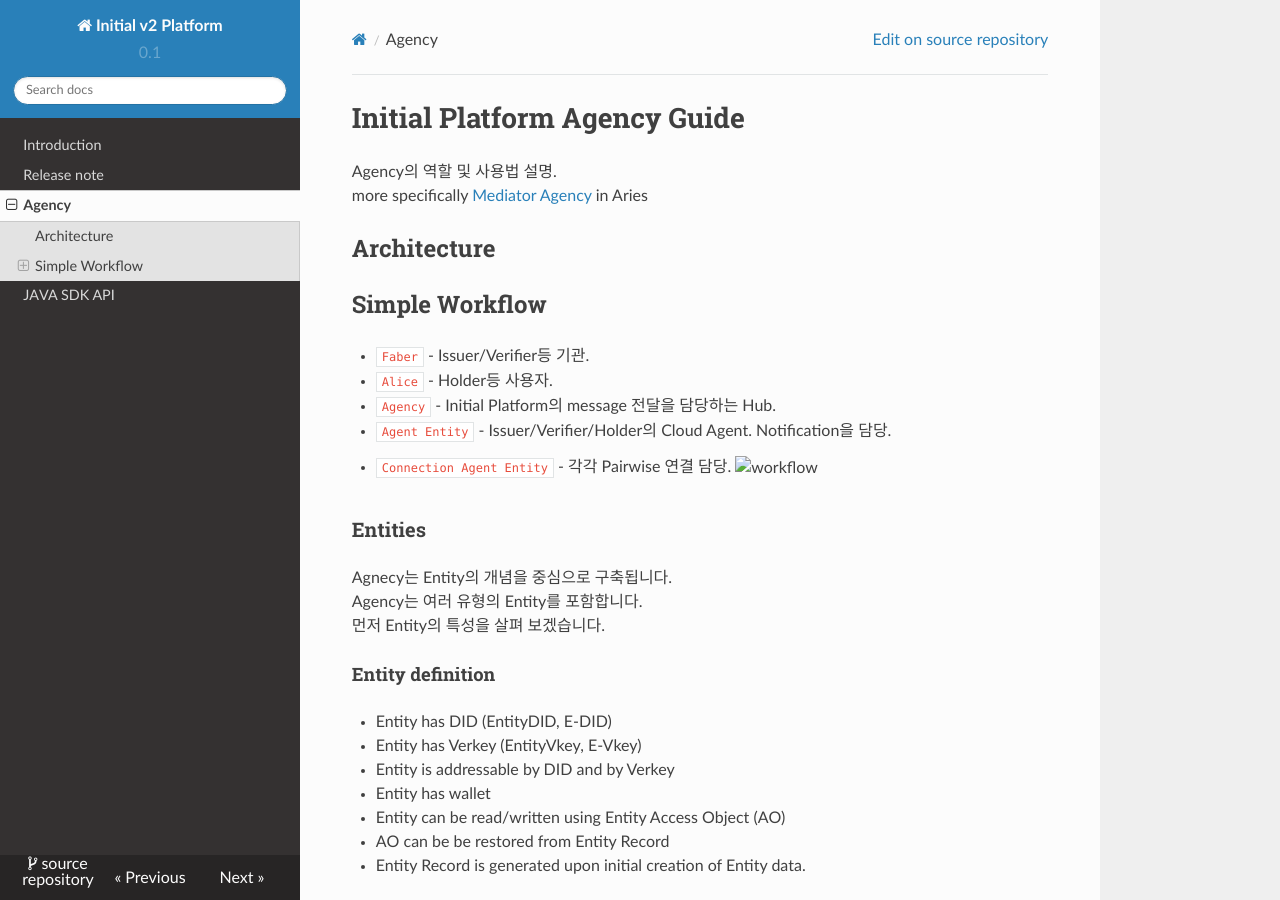
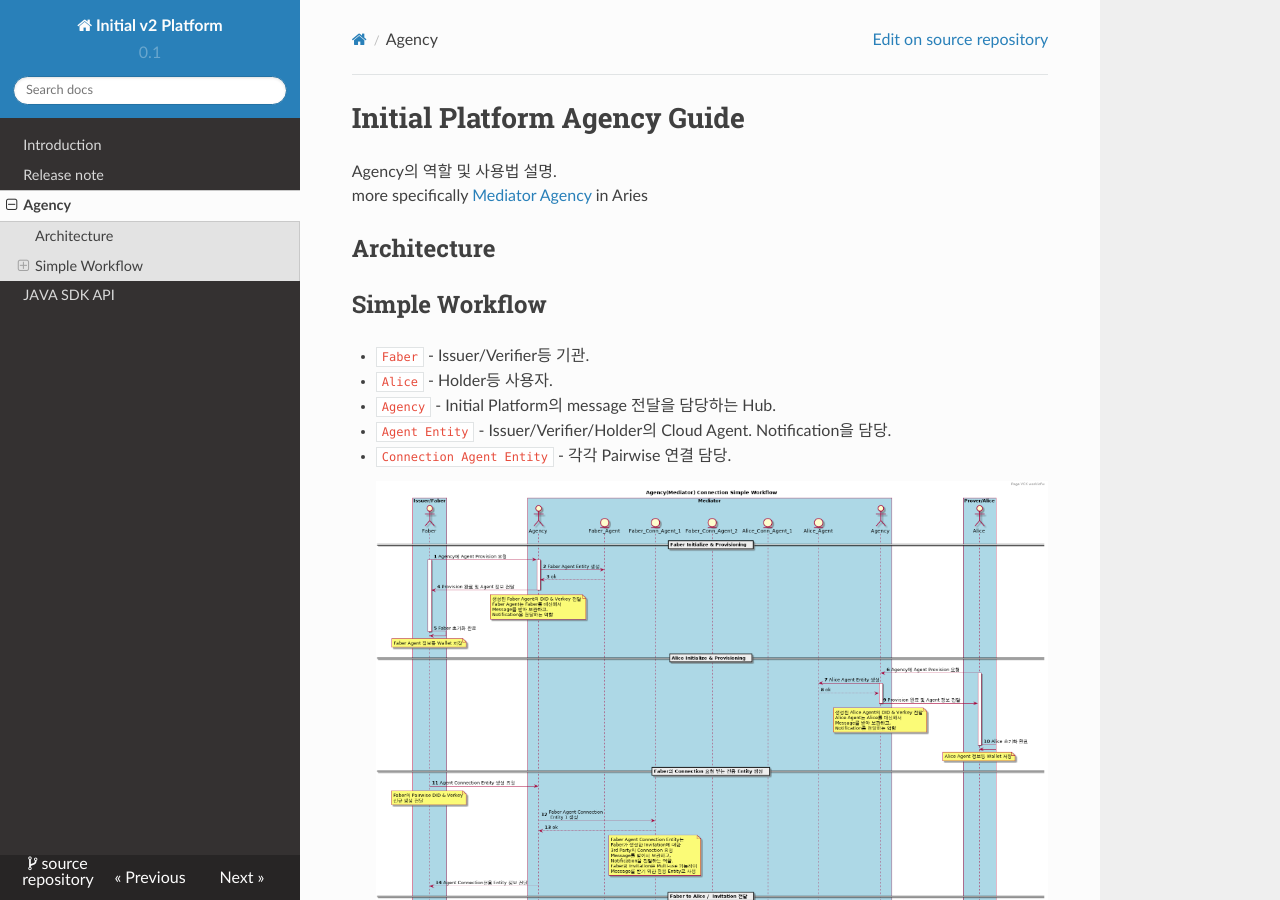
Before and after one commit to sktston/initial-v2-platform-doc, an MkDocs documentation site: the page built from docs/agency.md, in a window 1280 px wide and 900 px high. Built offline with MkDocs 1.6.1, drawn with Linux system fonts in a browser that asks for light colours; nearby versions of some CDN libraries.

Commit message:
img url modified : ko/latest/img --> img

```diff
--- a/docs/agency.md
+++ b/docs/agency.md
@@ -13,7 +13,7 @@ more specifically [Mediator Agency](https://github.com/hyperledger/aries-rfcs/bl
 * `Agency` - Initial Platform의 message 전달을 담당하는 Hub.
 * `Agent Entity` - Issuer/Verifier/Holder의 Cloud Agent. Notification을 담당.
 * `Connection Agent Entity` - 각각 Pairwise 연결 담당.
-![workflow](ko/latest/img/agency_workflow_simple.png)
+![workflow](img/agency_workflow_simple.png)
 
 
 ### Entities
```
